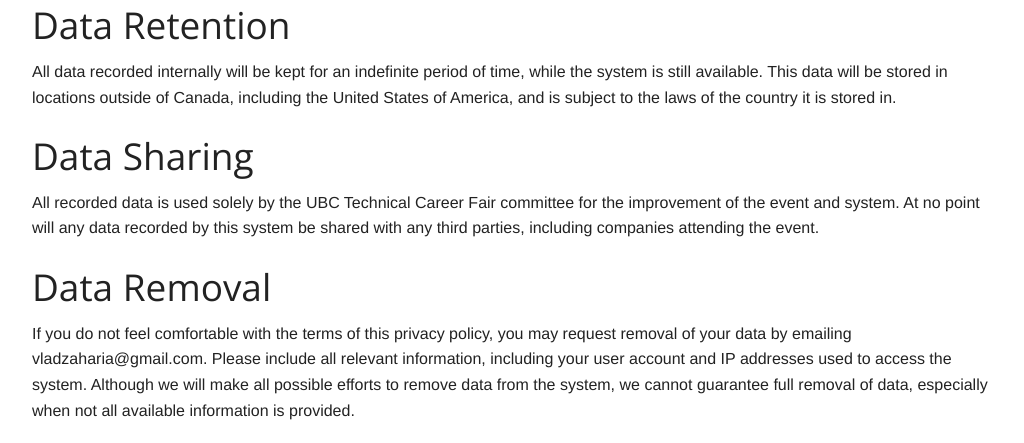
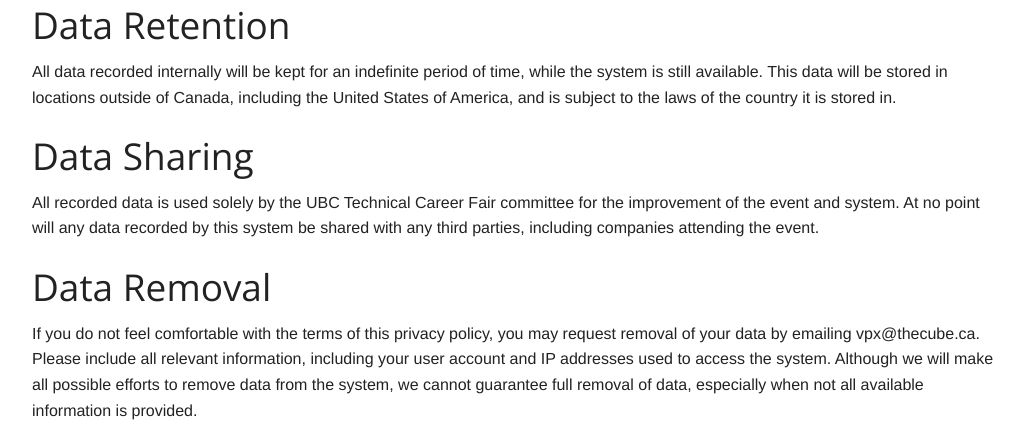
Before and after one commit to vladzaharia/tcf, a Django app: page /privacy in a window 1280 px wide. Shown: the part 555-998 px from the top of the page, without its empty margins (123-1147 px from the left). Run offline with Django 3.2, Linux system fonts and the light colour scheme; some libraries are stand-ins or nearby versions; some web fonts are replaced.

Commit message:
more removal of vlads contact

```diff
--- a/tcf14/templates/mobile/privacy.html
+++ b/tcf14/templates/mobile/privacy.html
@@ -22,7 +22,7 @@
 		<p>All recorded data is used solely by the UBC Technical Career Fair committee for the improvement of the event and system. At no point will any data recorded by this system be shared with any third parties, including companies attending the event.</p>
 
 		<h2>Data Removal</h2>
-		<p>If you do not feel comfortable with the terms of this privacy policy, you may request removal of your data by emailing vladzaharia@gmail.com. Please include all relevant information, including your user account and IP addresses used to access the system. Although we will make all possible efforts to remove data from the system, we cannot guarantee full removal of data, especially when not all available information is provided.</p>
+		<p>If you do not feel comfortable with the terms of this privacy policy, you may request removal of your data by emailing vpx@thecube.ca. Please include all relevant information, including your user account and IP addresses used to access the system. Although we will make all possible efforts to remove data from the system, we cannot guarantee full removal of data, especially when not all available information is provided.</p>
 	</div>
 </div>
 {% endblock %}
```
